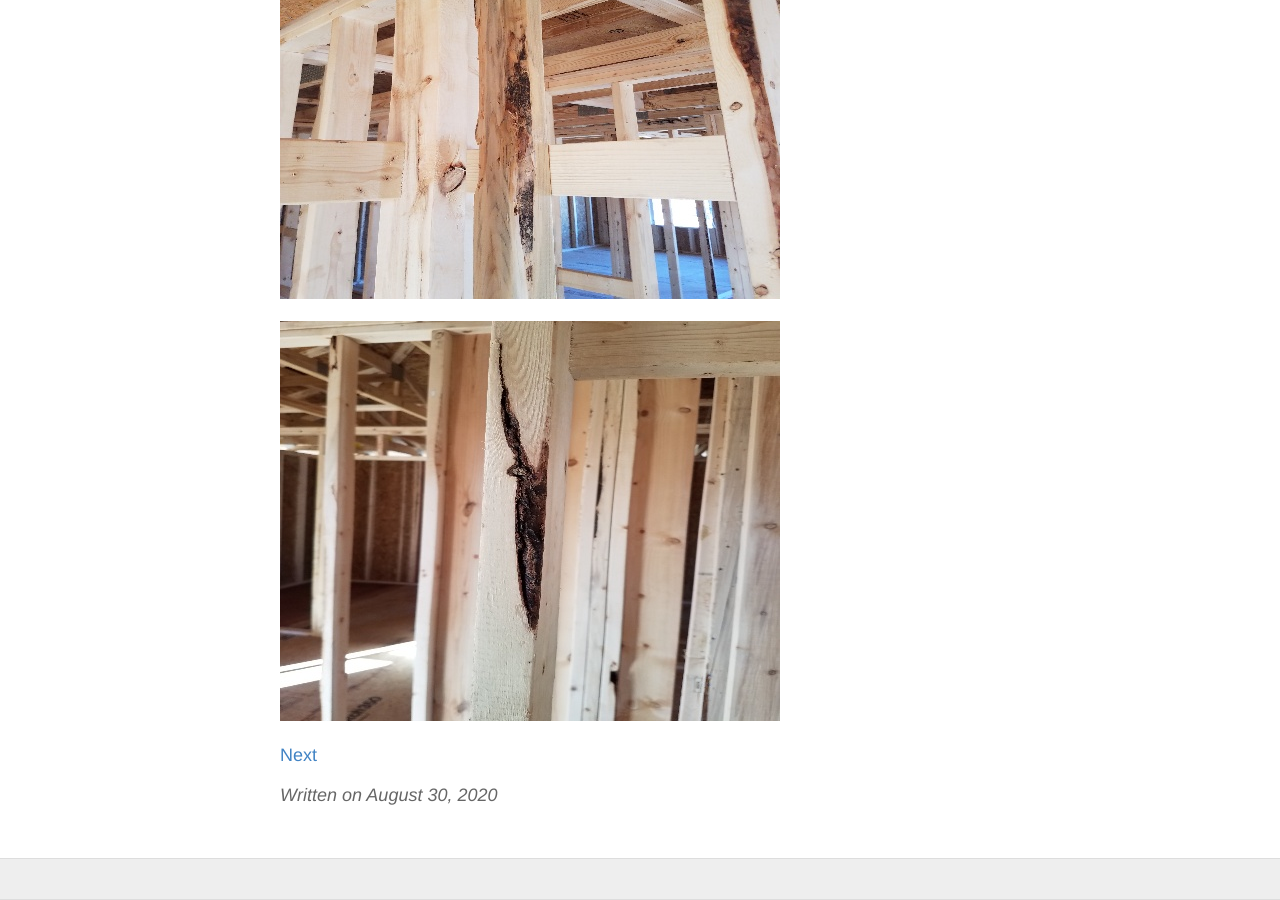
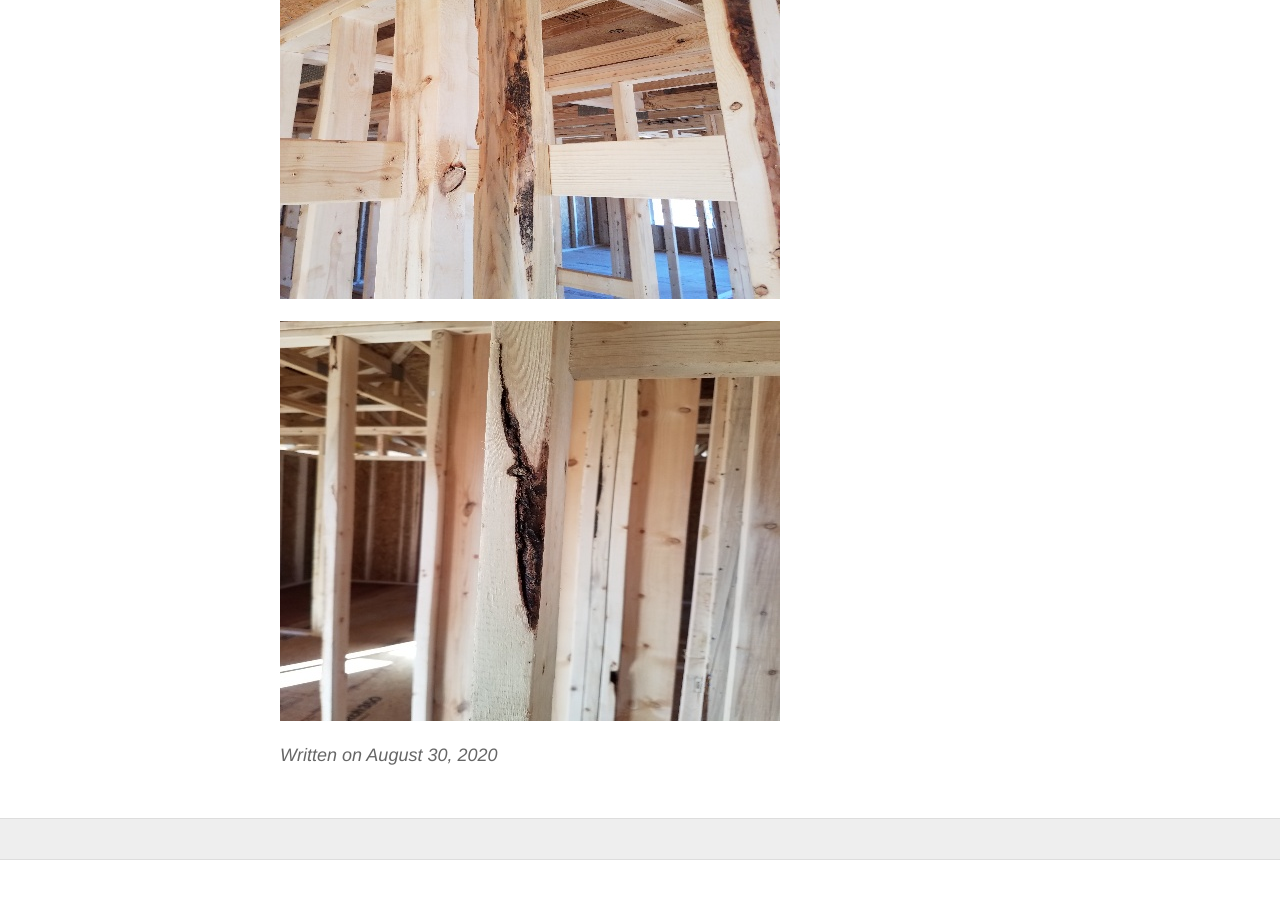
Before and after one commit to gbuk21/General, a Jekyll site: the page built from split1/_posts/2020-08-30-USA housing construction wood quality.md, in a window 1280 px wide and 900 px high, scrolled down 5078 px. Built offline with Jekyll 4.4.1, drawn with Linux system fonts in a browser that asks for light colours; after the commit the page ends 5938 px from its top, so only the background shows below that.

Commit message:
Update 2020-08-30-USA housing construction wood quality.md

```diff
--- a/split1/_posts/2020-08-30-USA housing construction wood quality.md
+++ b/split1/_posts/2020-08-30-USA housing construction wood quality.md
@@ -32,6 +32,3 @@ title: అమెరికా ఇంటి నిర్మాణం - కలప
 <img src="{{ site.baseurl }}/images/USA housing construction wood quality 12.jpg" class="responsive" width="500" height="400" />
 
 <img src="{{ site.baseurl }}/images/USA housing construction wood quality 13.jpg" class="responsive" width="500" height="400" />
-
-
-[Next]({{ site.baseurl }}{% link split1/_posts/2020-08-29-Simply Nature organic 2 Percent milk with DHA from Aldi.md %})
```
